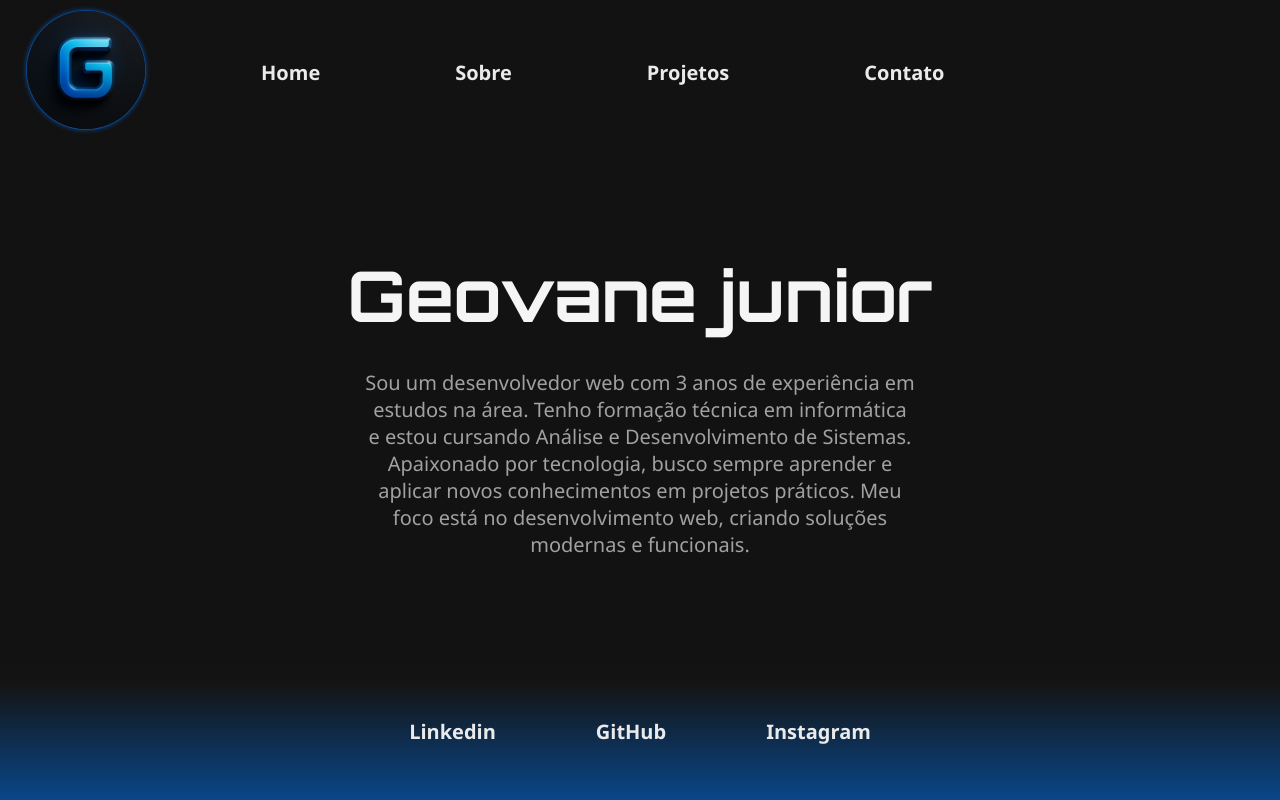
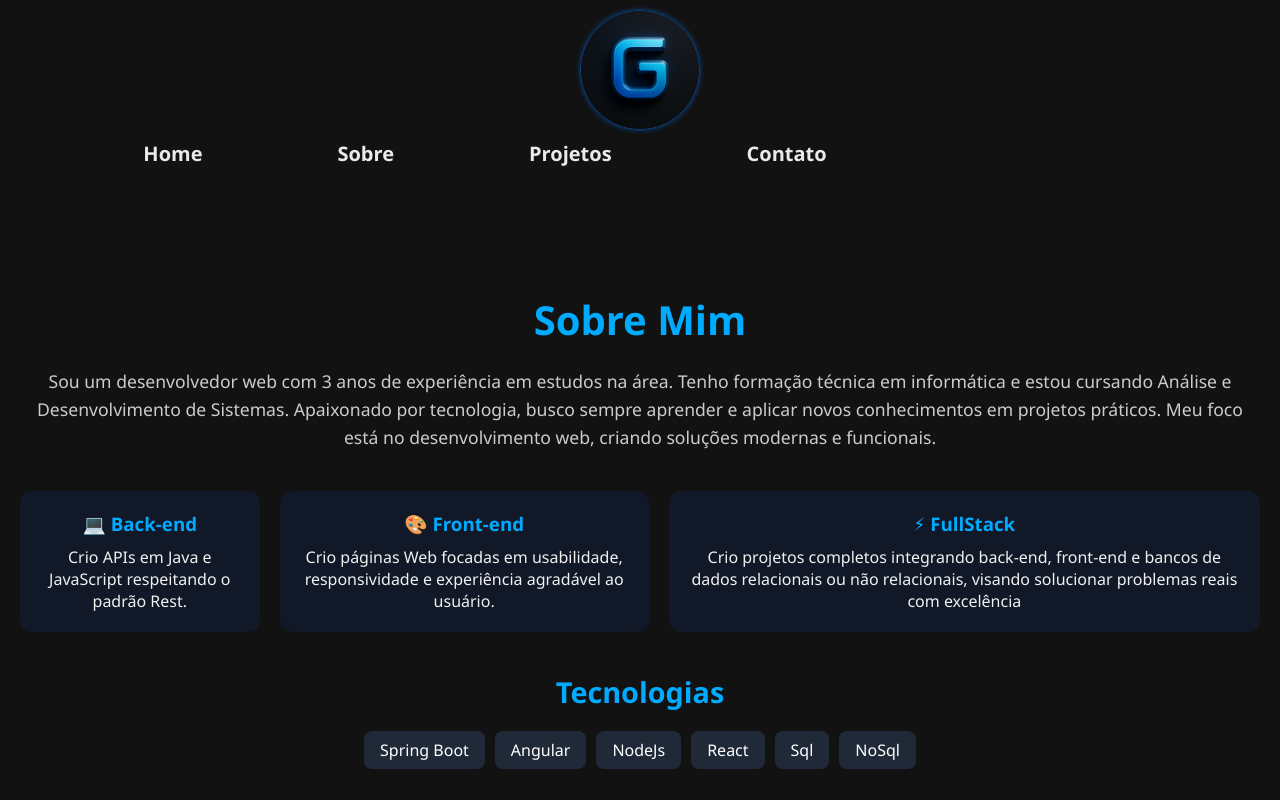
Before and after one commit to Geovanej7/Angular_MeuPortifolio, an Angular app: page /sobre in a window 1280 px wide. Shown: the top 800 px of the page. Built offline with nearby package versions, Linux system fonts and the light colour scheme.

Commit message:
update sobre page

```diff
--- a/src/app/app.component.css
+++ b/src/app/app.component.css
@@ -1,21 +1,20 @@
 .container {
     display: flex;
     flex-direction: column;
-    min-height: 100vh;
 }
 
 main {
-    flex: 1;
-    padding: 20px;
+    margin-top: 70px;
+    display: flex;
+    justify-content: center;
+    align-items: center;
     overflow: auto;
     display: flex;
-    flex-direction: column;
-    justify-content: center;
-    align-items: center;
 }
 
 header{
     display: flex;
+    flex-direction: column;
     align-items: center;
     justify-content: space-between;
     padding: 5px 2%;
@@ -40,16 +39,33 @@ header{
         gap: 280px;
 
     }
+    main{
+        padding: 10px;
+
+    }
+    footer {
+        position: fixed;
+        bottom: 0;        /* fixa no rodapé */
+        width: 100%;      /* ocupa toda a largura da tela */
+    }
 }
 @media (min-width: 1920px) {
 
-    .content {
-        height: 100%;
-        display: flex;
-        flex-direction: column;
-        align-items: center;
-        gap: 50px;
-        margin-bottom: 110px;
-    }
+    header {
+    position: fixed;       /* fixa o header na tela */
+    height: 100vh;         /* ocupa toda a altura da tela */
+    width: 200px;          /* largura da barra lateral */
+    display: flex;
+    flex-direction: column;
+    align-items: flex-start; /* alinha o conteúdo à esquerda */
+    justify-content: flex-start;
+    padding: 30px;
+    gap: 50px;
+    background: linear-gradient(to bottom, #121212 0%, #131313 10%,#141414 15%, rgba(0, 123, 255, 0.5) 100%);
+   }
+
+   footer{
+    display: none;
+   }
 
 }
--- a/src/app/components/carousel/carousel.component.ts
+++ b/src/app/components/carousel/carousel.component.ts
@@ -12,8 +12,8 @@ import { CardComponent } from '../card/card.component'
 export class CarouselComponent {
 
   cards = [
-    { title: 'board de tarefas', link: 'https://github.com/Geovanej7/boards' , description: 'Uma aplicação focada na integração de sistemas com bancos de dados, desenvolvida com Java, que permite gerenciar um board de tarefas.'},
-    { title: 'Meu Blog', link: 'https://github.com/Geovanej7/angular-blog', description: 'Este é o projeto de um blog. Aqui, você encontrará meus certificados de cursos, bootcamps e formações.' },
+    { title: 'board de tarefas', link: 'https://github.com/Geovanej7/boards' , description: 'API Rest de um gerenciador de tarefas.'},
+    { title: 'Medi-App', link: 'https://github.com/Geovanej7/NodeJs-MediApp', description: 'Projeto de agendamento de cunsultas para um consultório médico' },
     { title: 'Oxefood', link: 'https://github.com/Geovanej7/oxefood-api-geovane', description: 'API RESTfull construída em Java, que simula as funcionalidades básicas de um e-commerce.' },
     { title: 'Catalogo Online', link: 'https://github.com/Geovanej7/React-Catalogo', description: 'Aplicação web desenvolvida em react, onde qualquer pessoa pode criar um catálogo virtual para expor seus produtos na internet.' },
     { title: 'Em Breve', link: '', description: '...' }
--- a/src/app/components/footer/footer.component.css
+++ b/src/app/components/footer/footer.component.css
@@ -1,9 +1,6 @@
 .container__footer{
     padding: 45px;
     background: linear-gradient(to bottom, #121212 0%, #131313 10%,#141414 15%, rgba(0, 123, 255, 0.5) 100%);
-
-
-
 }
 
 .container__footer > ul{
--- a/src/app/components/menu/menu.component.css
+++ b/src/app/components/menu/menu.component.css
@@ -6,12 +6,14 @@
     align-items: center;
     margin-right: 190px;
 
+
 }
 
 .container__menu-bar > ul{
     display: flex;
     gap: 15px;
     padding: 0;
+
 }
 .container__menu-bar > ul > li{
    margin-right: 120px;
--- a/src/app/components/menu/menu.ultra.component.css
+++ b/src/app/components/menu/menu.ultra.component.css
@@ -11,15 +11,18 @@
       align-items: center;
       margin-right: 430px;
 
+
     }
 
     .container__menu-bar > ul{
+      gap: 60px;
+      padding: 0;
       display: flex;
-      gap: 50px;
-      padding: 0;
+      flex-direction: column;
     }
     .container__menu-bar > ul > li{
-     margin-right: 120px;
+
+     margin-right: 10px;
      font-family: 'Segoe UI', Tahoma, Geneva, Verdana, sans-serif;
      font-weight: bold;
      list-style: none;
@@ -30,6 +33,7 @@
       font-size: 25px;
       position: relative;
       padding: 5px 0;
+
     }
 
      }
--- a/src/app/pages/contato-page/contato/contato.component.css
+++ b/src/app/pages/contato-page/contato/contato.component.css
@@ -0,0 +1,16 @@
+h1{
+    font-family: 'Segoe UI', Tahoma, Geneva, Verdana, sans-serif;
+    color: #F5F5F5;
+    font-size: 33px;
+     margin-bottom: 20px;
+}
+
+@media (max-width: 768px) {
+    h1{
+        display: flex;
+        justify-content: center;
+        text-align: center;
+        font-size: 18px;
+        margin-bottom: 20px;
+    }
+}
--- a/src/app/pages/contato-page/contato/contato.component.html
+++ b/src/app/pages/contato-page/contato/contato.component.html
@@ -1 +1,3 @@
+
+<h1>Sinta-se a vontade <br> para me enviar uma mensagem !</h1>
 <app-contact></app-contact>
--- a/src/app/pages/sobre-page/sobre/sobre.component.css
+++ b/src/app/pages/sobre-page/sobre/sobre.component.css
@@ -1,24 +1,65 @@
-h1{
-    font-family: 'Orbitron';
-    color: #F5F5F5;
-    font-size: 70px;
+.sobre-container {
+  max-width: 160vh;
+  margin: 0 auto;
+  text-align: center;
+  color: #f0f0f0;
+  padding: 50px 20px;
 }
-p{
-    color:#A1A1A1 ;
-    font-size: 20px;
-    font-family: 'Segoe UI', Tahoma, Geneva, Verdana, sans-serif;
+
+.titulo {
+  font-size: 2.5rem;
+  margin-bottom: 20px;
+  font-family: 'Segoe UI', Tahoma, Geneva, Verdana, sans-serif;
+  color: #00aaff; /* Azul em destaque */
 }
-.container__sobre{
-    display: flex;
-    flex-direction: column;
-    align-items: center;
-    text-align: center;
-    max-width: 550px;
+
+.descricao {
+  font-size: 1.1rem;
+  font-family: 'Segoe UI', Tahoma, Geneva, Verdana, sans-serif;
+  margin-bottom: 40px;
+  line-height: 1.6;
+  color: #ccc;
 }
-.container{
-    gap: 30px;
-    display: flex;
-    flex-direction: column;
-    align-items: center;
-    text-align: center;
+
+.cards {
+  display: flex;
+  gap: 20px;
+  margin-bottom: 40px;
+  font-family: 'Segoe UI', Tahoma, Geneva, Verdana, sans-serif;
 }
+
+.card {
+  background: #111827;
+  border-radius: 12px;
+  padding: 20px;
+  transition: transform 0.3s;
+  font-family: 'Segoe UI', Tahoma, Geneva, Verdana, sans-serif;
+}
+
+.card:hover {
+  transform: translateY(-5px);
+}
+
+.card h3 {
+  margin-bottom: 10px;
+  color: #00aaff;
+}
+
+.subtitulo {
+  font-family: 'Segoe UI', Tahoma, Geneva, Verdana, sans-serif;
+  font-size: 1.8rem;
+  margin-bottom: 15px;
+  color: #00aaff;
+
+}
+
+.tecnologias span {
+  display: inline-block;
+  background: #1f2937;
+  padding: 8px 16px;
+  margin: 5px;
+  border-radius: 8px;
+  color: #fff;
+  font-weight: 500;
+  font-family: 'Segoe UI', Tahoma, Geneva, Verdana, sans-serif;
+}
--- a/src/app/pages/sobre-page/sobre/sobre.component.html
+++ b/src/app/pages/sobre-page/sobre/sobre.component.html
@@ -1,11 +1,34 @@
-<div class="container">
-    <h1>Geovane junior</h1>
-<div class="container__sobre">
-    <p>
+<div class="sobre-container">
+  <h1 class="titulo">Sobre Mim</h1>
+  <p class="descricao">
     Sou um desenvolvedor web com 3 anos de experiência em estudos na área.
     Tenho formação técnica em informática e estou cursando Análise e Desenvolvimento de Sistemas.
     Apaixonado por tecnologia, busco sempre aprender e aplicar novos conhecimentos em projetos práticos.
     Meu foco está no desenvolvimento web, criando soluções modernas e funcionais.
   </p>
+
+  <div class="cards">
+    <div class="card">
+      <h3>💻 Back-end</h3>
+      <p>Crio APIs em Java e JavaScript respeitando o padrão Rest.</p>
+    </div>
+    <div class="card">
+      <h3>🎨 Front-end</h3>
+      <p>Crio páginas Web focadas em usabilidade, responsividade e experiência agradável ao usuário.</p>
+    </div>
+    <div class="card">
+      <h3>⚡ FullStack</h3>
+      <p>Crio projetos completos integrando back-end, front-end e bancos de dados relacionais ou não relacionais, visando solucionar problemas reais com excelência</p>
     </div>
   </div>
+
+  <h2 class="subtitulo">Tecnologias</h2>
+  <div class="tecnologias">
+    <span>Spring Boot</span>
+    <span>Angular</span>
+    <span>NodeJs</span>
+    <span>React</span>
+    <span>Sql</span>
+    <span>NoSql</span>
+  </div>
+</div>
--- a/src/styles.css
+++ b/src/styles.css
@@ -5,5 +5,9 @@
     margin: 0;
     padding: 0;
     box-sizing: border-box;
-    background-color:#121212 ;
+
 }
+
+body{
+     background-color:#121212 ;
+}
```
Lines whose indentation alone changed are shown as unchanged.
